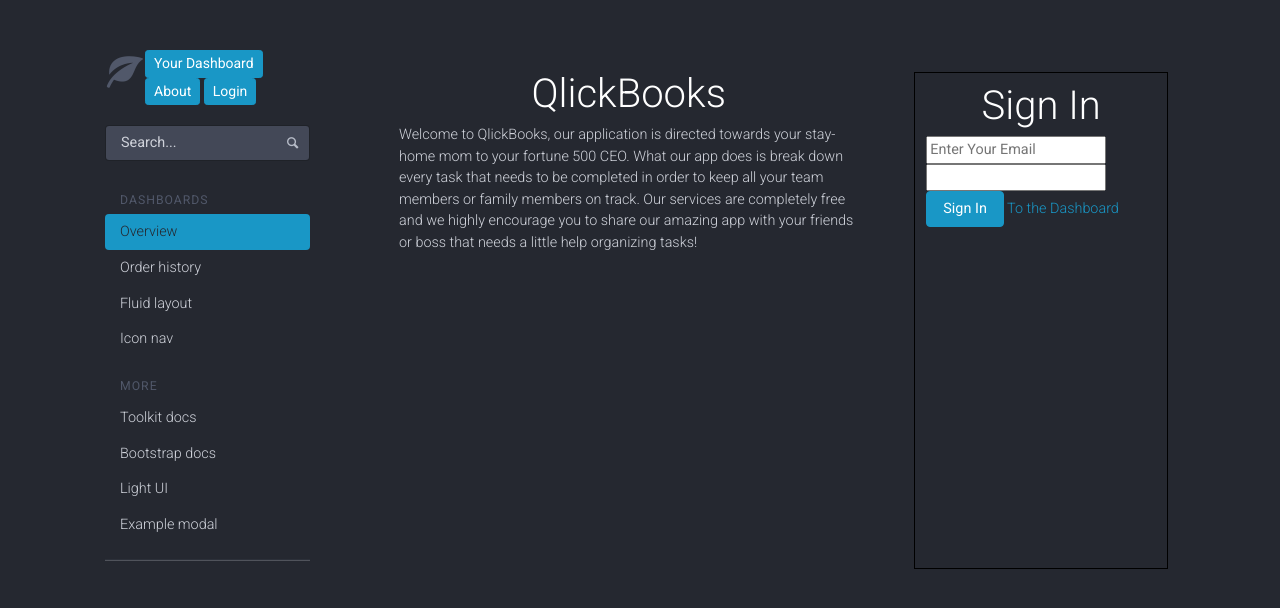
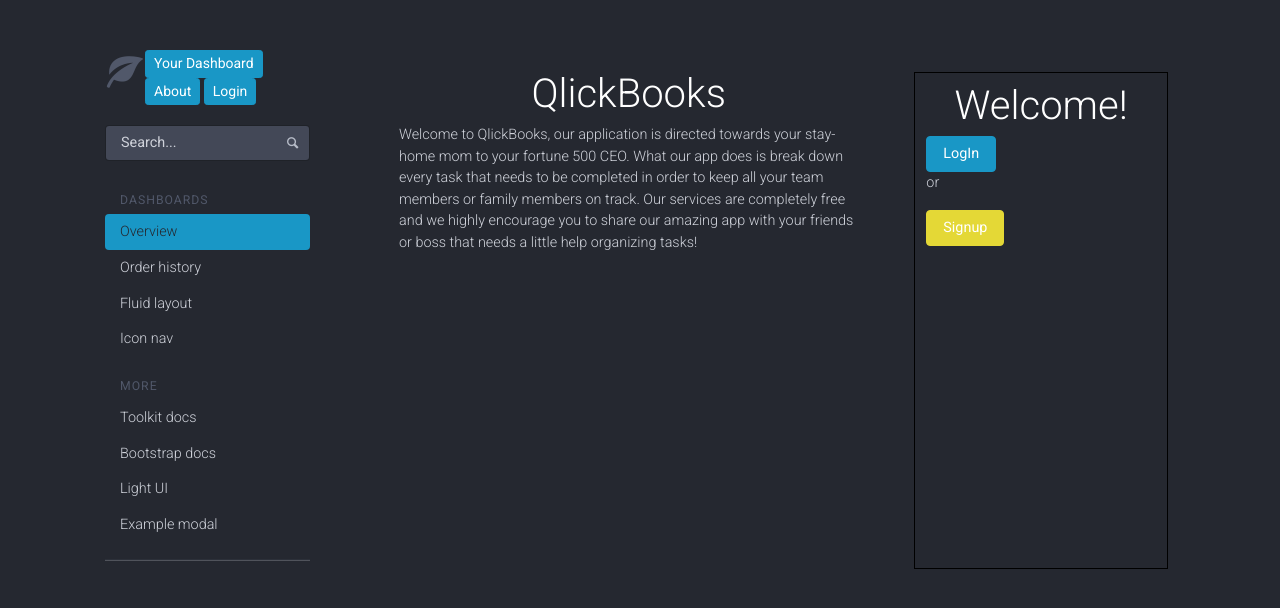
Before and after one commit to milesinada/QlickBook, a Django app: page / in a window 1280 px wide. Shown: the top 608 px of the page. Run offline with Django 4.2, Linux system fonts and the light colour scheme; some libraries are stand-ins or nearby versions.

Commit message:
login page form, misc navigations

```diff
--- a/config/settings.py
+++ b/config/settings.py
@@ -127,4 +127,4 @@
 
 DEFAULT_AUTO_FIELD = 'django.db.models.BigAutoField'
 # AUTH_USER_MODEL='accounts.CustomUser'
-LOGIN_REDIRECT_URL = ''
+LOGIN_REDIRECT_URL = '/projects'
--- a/config/urls.py
+++ b/config/urls.py
@@ -22,4 +22,5 @@
     path('admin/', admin.site.urls),
     path('', include("pages.urls")),
     path('projects/', include('projects.urls')),
+    path("accounts/", include("django.contrib.auth.urls")),
 ]
--- a/templates/index.html
+++ b/templates/index.html
@@ -10,11 +10,10 @@
         <p>Welcome to QlickBooks, our application is directed towards your stay-home mom to your fortune 500 CEO. What our app does is break down every task that needs to be completed in order to keep all your team members or family members on track. Our services are completely free and we highly encourage you to share our amazing app with your friends or boss that needs a little help organizing tasks!</p>
     </div>
     <div class="signin">
-      <h1>Sign In</h1>
-      <input type="text" placeholder="Enter Your Email">
-      <input type="password">
-      <a href="/admin" class="btn btn-primary">Sign In</a>
-      <a href="{% url 'dashboard' %}">To the Dashboard</a>
+      <h1>Welcome!</h1>
+      <a href="/accounts/login" class="btn btn-primary">LogIn</a>
+      <p>or</p>
+      <a href="#" class="btn btn-warning">Signup</a>
     </div>
 
 {% endblock content %}
```
Also changed, not shown: accounts/urls.py (added, +11 -0 lines), templates/registration/login.html (+20 -0 lines), db.sqlite3.
